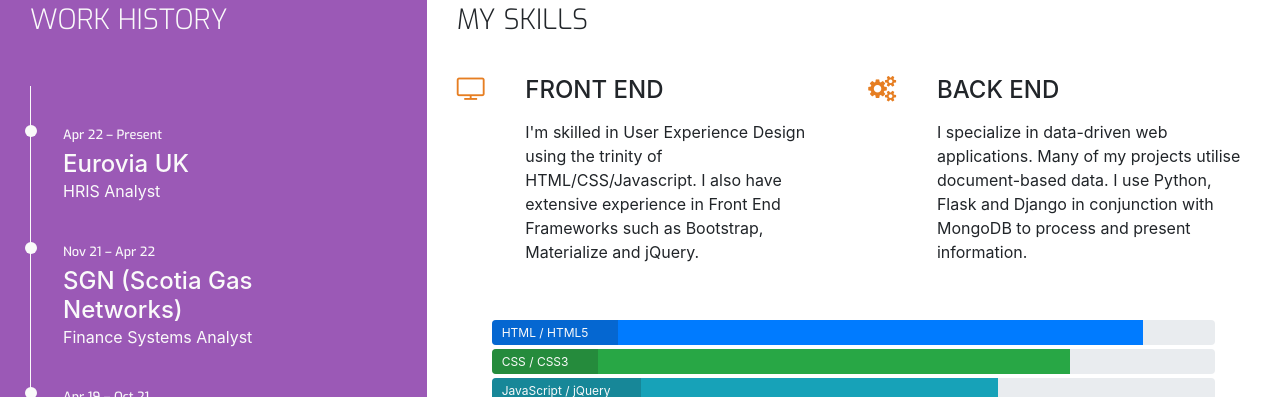
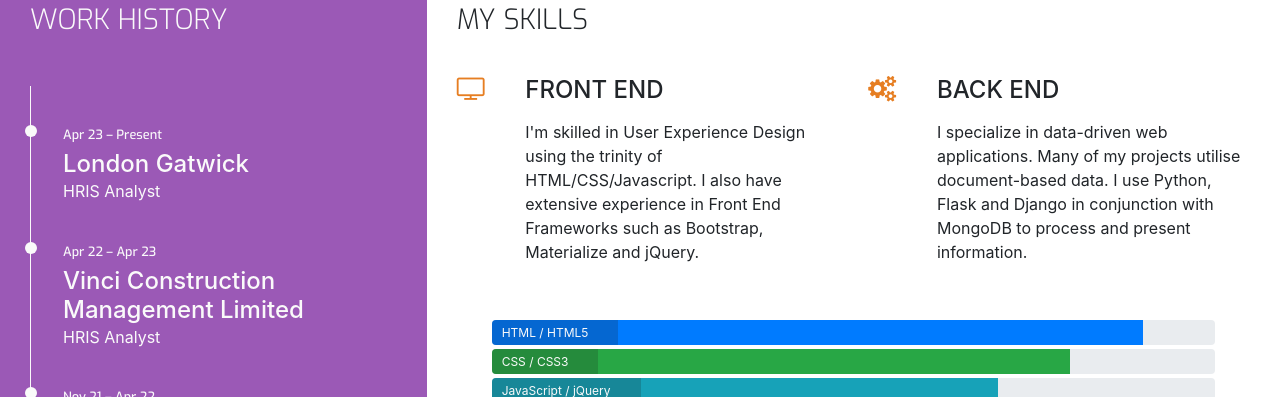
Before and after one commit to RoVsEk23/UCD-Resume, a plain HTML site: page resume.html in a window 1280 px wide. Shown: the part 391-788 px from the top of the page. Drawn offline with nearby package versions, Linux system fonts and the light colour scheme.

Commit message:
text updated

```diff
--- a/resume.html
+++ b/resume.html
@@ -66,8 +66,12 @@
             <h3 class="history-heading uppercase">Work History</h3>
           </div>
         </div>
-        <div class="timeline-item" data-dates="Apr 22 – Present">
-          <h4>Eurovia UK</h4>
+        <div class="timeline-item" data-dates="Apr 23 – Present">
+          <h4>London Gatwick</h4>
+          <p>HRIS Analyst</p>
+        </div>
+        <div class="timeline-item" data-dates="Apr 22 – Apr 23">
+          <h4>Vinci Construction Management Limited</h4>
           <p>HRIS Analyst</p>
         </div>
         <div class="timeline-item" data-dates="Nov 21 – Apr 22">
```
Also changed, not shown: index.html (+2 -2 lines).
